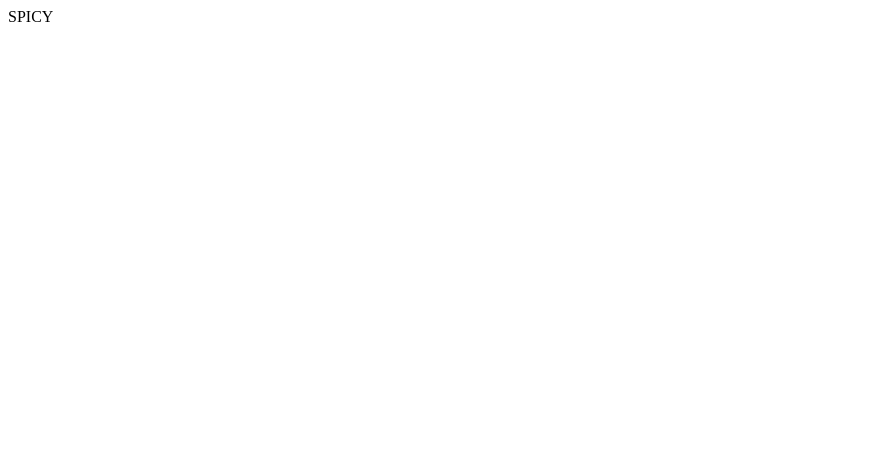
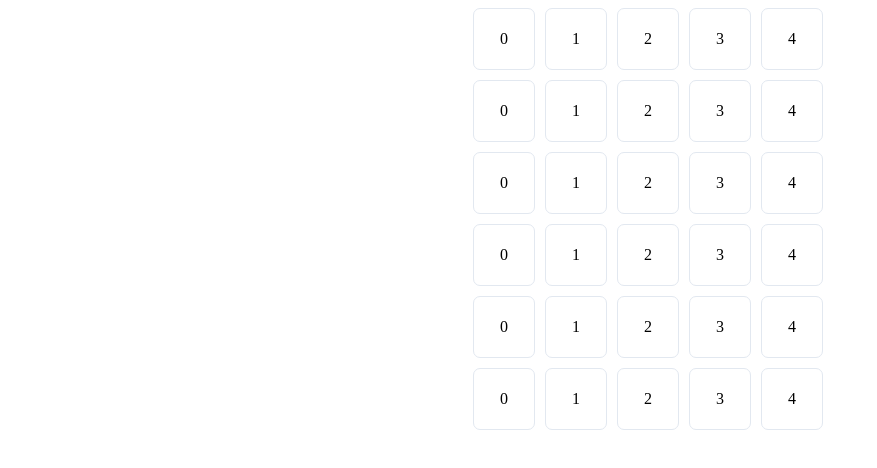
Before and after one commit to felerticia/wordle-game-ts, a React (Vite) app: page / in a window 1280 px wide. Shown: the top 468 px of the page, without its empty margins (0-877 px from the left). Built offline with nearby package versions, Linux system fonts and the light colour scheme.

Commit message:
3- Board

```diff
--- a/src/App.css
+++ b/src/App.css
@@ -0,0 +1,12 @@
+:root {
+  --correct: #2ac55e;
+  --semi-correct: #eab306;
+  --wrong: #94a3b8;
+  --primary: #e2e8f0;
+}
+.App {
+  width: 100vw;
+  height: 100vh;
+  display: flex;
+  flex-direction: column;
+}
--- a/src/App.tsx
+++ b/src/App.tsx
@@ -1,9 +1,12 @@
 import { useEffect, useState } from "react";
 import "./App.css";
 import { pickRandomWord } from "./helpers/helpers";
+import { rows } from "./constants/contants";
+import Board from "./components/Board/Board";
 
 function App() {
-  const [solution, setSolution] = useState("");
+  const [, setSolution] = useState("");
+  const [guesses] = useState<string[]>(new Array(rows).fill(""));
 
   const selectWord = () => setSolution(pickRandomWord);
 
@@ -11,7 +14,11 @@ function App() {
     selectWord();
   }, []);
 
-  return <div>{solution}</div>;
+  return (
+    <div className="App">
+      <Board guesses={guesses} />
+    </div>
+  );
 }
 
 export default App;
--- /dev/null
+++ b/src/components/Board/Board.css
@@ -0,0 +1,22 @@
+.board {
+  display: flex;
+  flex-direction: column;
+  gap: 10px;
+  justify-content: center;
+  align-items: center;
+}
+.board__row {
+  display: flex;
+  justify-content: center;
+  gap: 10px;
+}
+.board__cell {
+  width: 60px;
+  height: 60px;
+  display: flex;
+  justify-content: center;
+  align-items: center;
+  text-transform: capitalize;
+  border: 1px solid var(--primary);
+  border-radius: 7px;
+}
--- /dev/null
+++ b/src/components/Board/Board.tsx
@@ -0,0 +1,21 @@
+import "./Board.css";
+
+type BoardProps = {
+  guesses: string[];
+};
+
+const Board = ({ guesses }: BoardProps) => {
+  return (
+    <div className="board">
+      {guesses.map((_, rowIdx) => (
+        <div key={rowIdx} className="board__row">
+          {new Array(5).fill("").map((cell, cellIdx) => (
+            <div className="board__cell">{cellIdx}</div>
+          ))}
+        </div>
+      ))}
+    </div>
+  );
+};
+
+export default Board;
--- a/src/constants/contants.ts
+++ b/src/constants/contants.ts
@@ -340,3 +340,5 @@ export const words = [
   "REBUT",
   "CIGAR",
 ];
+
+export const rows = 6;
```
